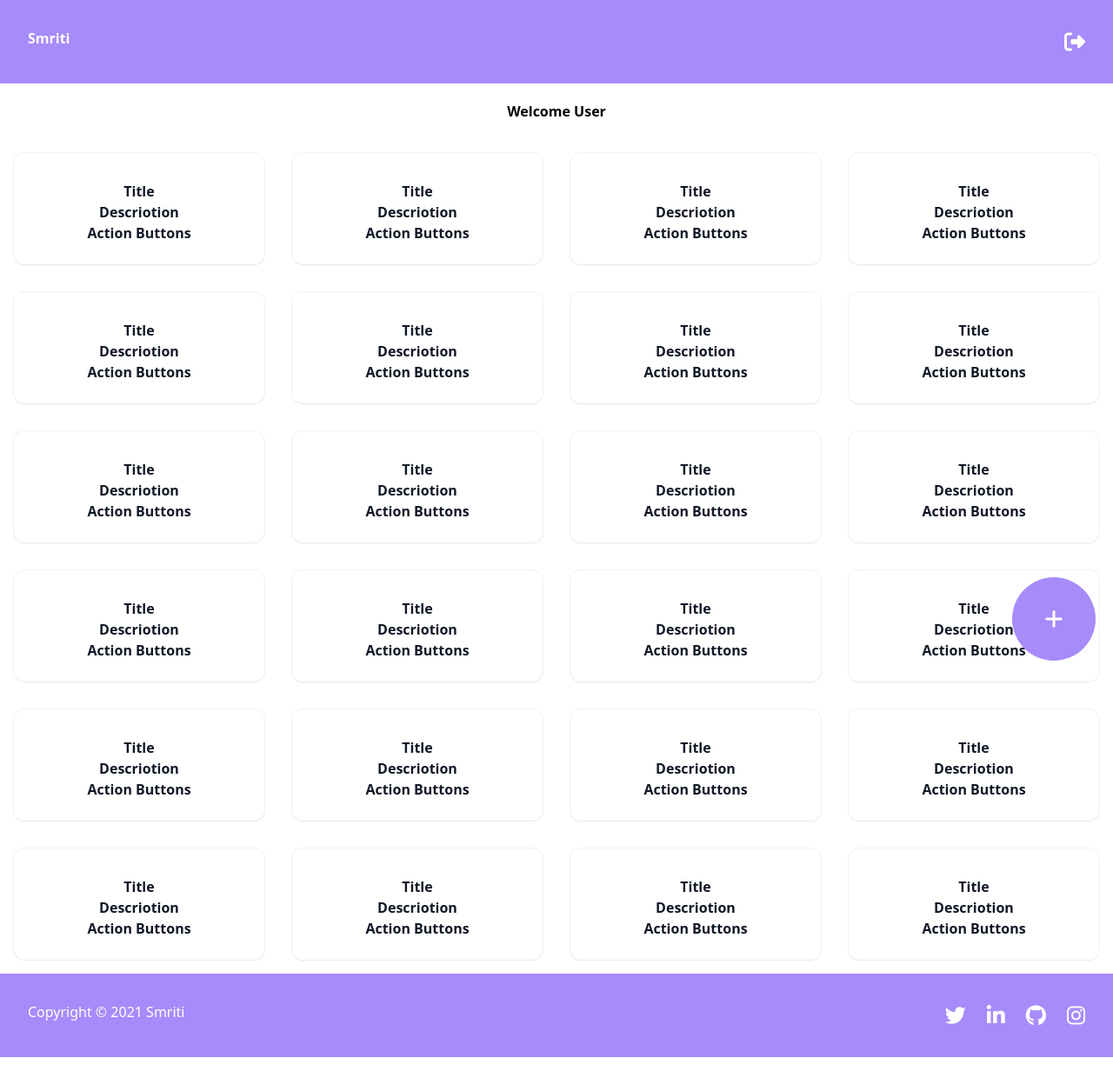
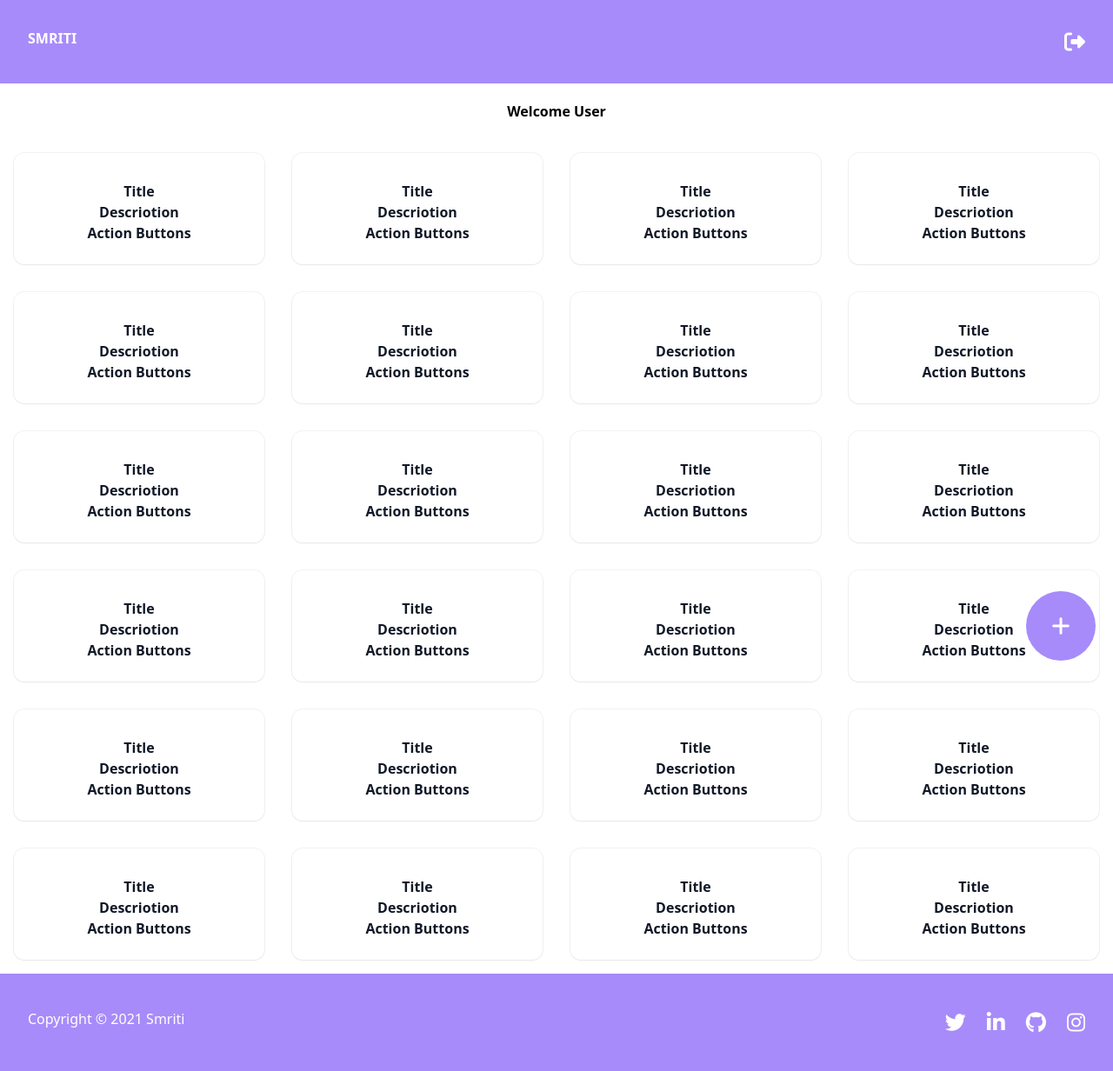
Before and after one commit to payalkherajani/keep, a React (Create React App) app in the folder frontend/: page /notes in a window 1280 px wide. Shown: the whole page at 87% size. Built offline with nearby package versions, Linux system fonts and the light colour scheme.

Commit message:
frontend:modal-made

```diff
--- a/frontend/src/components/Footer.tsx
+++ b/frontend/src/components/Footer.tsx
@@ -3,7 +3,7 @@ import React from 'react';
 function Footer() {
     return (
         <div
-            className="container bg-purple-400 py-8 px-2 md:px-8 text-white flex justify-between sticky"
+            className="container bg-purple-400 py-10 px-2 md:px-8  text-white flex justify-between sticky"
             style={{ maxWidth: '100%' }}
         >
             <h6> Copyright &copy; 2021 Smriti</h6>
--- /dev/null
+++ b/frontend/src/components/Modal.tsx
@@ -0,0 +1,11 @@
+import React from 'react';
+
+const Modal = () => {
+    return (
+        <div>
+            Modal
+        </div>
+    );
+};
+
+export default Modal;
--- a/frontend/src/components/Navbar.tsx
+++ b/frontend/src/components/Navbar.tsx
@@ -3,7 +3,7 @@ import React from 'react';
 const Navbar = () => {
     return (
         <div className="container bg-purple-400 py-8 flex md:px-8 text-white flex justify-between px-4" style={{ maxWidth: '100%' }}>
-            <h1><strong>Smriti</strong></h1>
+            <h1><strong>SMRITI</strong></h1>
             <div><button><i className="fas fa-sign-out-alt text-2xl"></i></button></div>
         </div>
     );
--- a/frontend/src/components/index.ts
+++ b/frontend/src/components/index.ts
@@ -2,3 +2,4 @@ export { default as AddANoteModal } from './AddANoteModal';
 export { default as Navbar } from './Navbar';
 export { default as Footer } from './Footer';
 export { default as NotesCard } from './NotesCard';
+export { default as Modal } from './Modal';
--- a/frontend/src/screens/Notes.tsx
+++ b/frontend/src/screens/Notes.tsx
@@ -1,12 +1,16 @@
 import React, { useState } from 'react';
-import { Navbar, Footer, NotesCard } from '../components';
+import { Navbar, NotesCard, Modal } from '../components';
 
 const Notes = () => {
+    const [showModal, setShowModal] = useState(false);
     return (
         <div className="container" style={{ maxWidth: '100%', margin: '0rem' }}>
             <Navbar />
             <NotesCard />
-            <button className="fixed right-5 h-24 w-24 bottom-10 z-10 rounded-full p-5 bg-purple-400"><i className="fas fa-plus text-2xl text-white"></i></button>
+            <button className="fixed right-5 h-20 w-20 bottom-10 z-10 rounded-full p-5 bg-purple-400"><i className="fas fa-plus text-2xl text-white"></i></button>
+            {
+                showModal && <Modal />
+            }
         </div>
     );
 };
```
